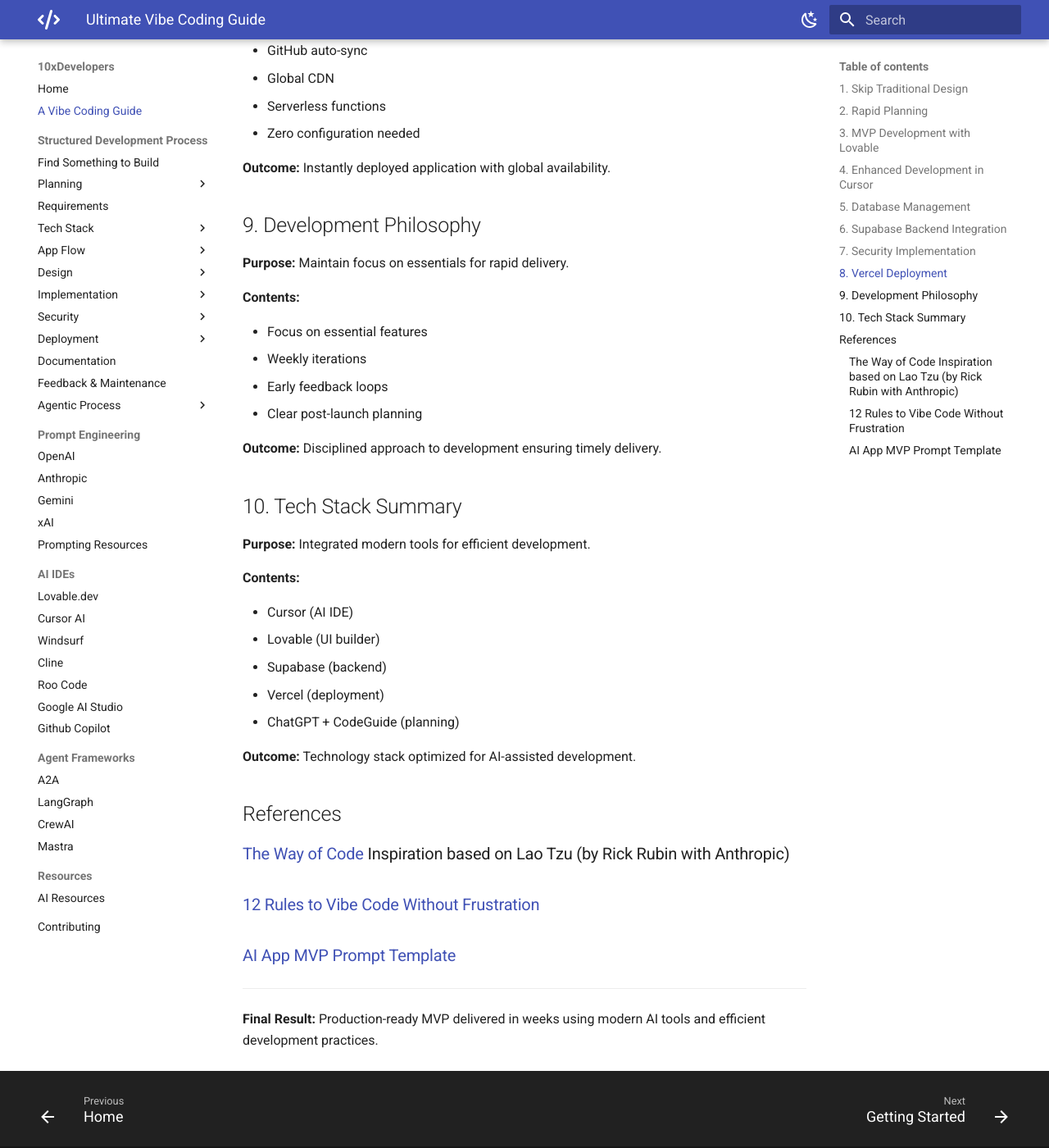
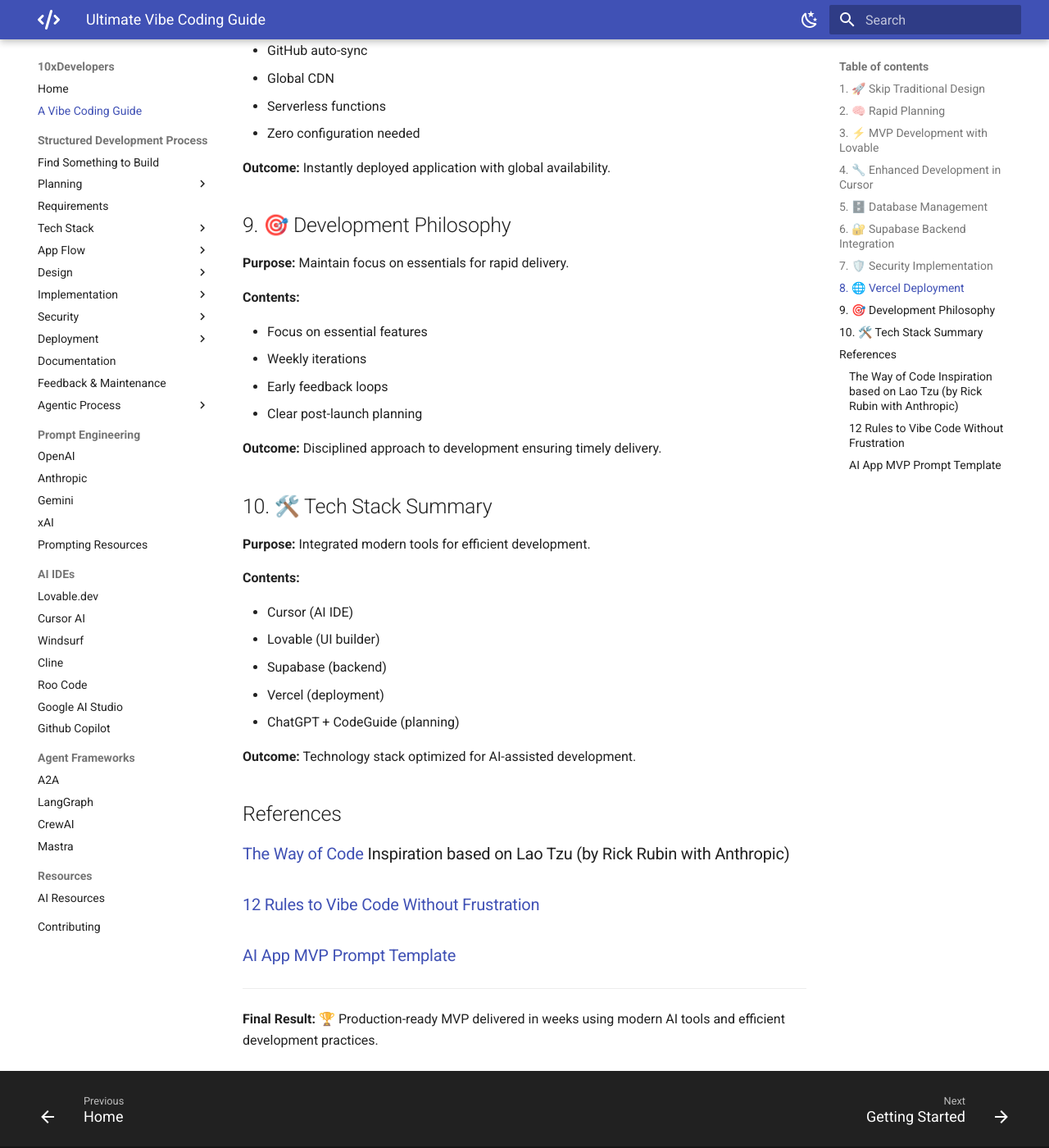
Before and after one commit to shlomoc/10xdev, an MkDocs documentation site: the page built from docs/guides/ultimate-vibe-coding-guide.md, in a window 1280 px wide and 1400 px high, scrolled down 3027 px. Shown: the whole window at 82% size. Built offline with MkDocs 1.6.1 and Material for MkDocs 9.7.7, drawn with Linux system fonts in a browser that asks for light colours; some of the changed text lies outside the part shown.

```diff
--- a/docs/guides/ultimate-vibe-coding-guide.md
+++ b/docs/guides/ultimate-vibe-coding-guide.md
@@ -13,7 +13,7 @@ source: "https://x.com/PrajwalTomar_/status/1904540868935131622"
 
 A modern, streamlined approach to building MVPs using AI-powered tools and efficient workflows.
 
-## 1. Skip Traditional Design
+## 1. 🚀 Skip Traditional Design
 
 **Purpose:** Replace traditional design processes with AI-powered tools.
 
@@ -25,7 +25,7 @@ A modern, streamlined approach to building MVPs using AI-powered tools and effic
 
 **Outcome:** Faster development cycles with immediately usable prototypes.
 
-## 2. Rapid Planning
+## 2. 🧠 Rapid Planning
 
 **Purpose:** Streamline the planning phase for quicker project initiation.
 
@@ -37,7 +37,7 @@ A modern, streamlined approach to building MVPs using AI-powered tools and effic
 
 **Outcome:** Clearer project requirements and priorities established early.
 
-## 3. MVP Development with Lovable
+## 3. ⚡ MVP Development with Lovable
 
 **Purpose:** Leverage AI-powered development for core functionality.
 
@@ -50,7 +50,7 @@ A modern, streamlined approach to building MVPs using AI-powered tools and effic
 
 **Outcome:** Rapidly implemented core functionality with minimal manual coding.
 
-## 4. Enhanced Development in Cursor
+## 4. 🔧 Enhanced Development in Cursor
 
 **Purpose:** Augment and refine the initial implementation.
 
@@ -62,7 +62,7 @@ A modern, streamlined approach to building MVPs using AI-powered tools and effic
 
 **Outcome:** More sophisticated functionality and optimized code structure.
 
-## 5. Database Management
+## 5. 🗄️ Database Management
 
 **Purpose:** Efficient and automated database integration.
 
@@ -74,7 +74,7 @@ A modern, streamlined approach to building MVPs using AI-powered tools and effic
 
 **Outcome:** Seamless database operations with minimal manual configuration.
 
-## 6. Supabase Backend Integration
+## 6. 🔐 Supabase Backend Integration
 
 **Purpose:** Implement robust backend services quickly.
 
@@ -88,7 +88,7 @@ A modern, streamlined approach to building MVPs using AI-powered tools and effic
 
 **Outcome:** Complete backend infrastructure without building from scratch.
 
-## 7. Security Implementation
+## 7. 🛡️ Security Implementation
 
 **Purpose:** Ensure application security from the start.
 
@@ -101,7 +101,7 @@ A modern, streamlined approach to building MVPs using AI-powered tools and effic
 
 **Outcome:** Secure application with industry-standard protections built in.
 
-## 8. Vercel Deployment
+## 8. 🌐 Vercel Deployment
 
 **Purpose:** Simplified deployment and hosting.
 
@@ -114,7 +114,7 @@ A modern, streamlined approach to building MVPs using AI-powered tools and effic
 
 **Outcome:** Instantly deployed application with global availability.
 
-## 9. Development Philosophy
+## 9. 🎯 Development Philosophy
 
 **Purpose:** Maintain focus on essentials for rapid delivery.
 
@@ -127,7 +127,7 @@ A modern, streamlined approach to building MVPs using AI-powered tools and effic
 
 **Outcome:** Disciplined approach to development ensuring timely delivery.
 
-## 10. Tech Stack Summary
+## 10. 🛠️ Tech Stack Summary
 
 **Purpose:** Integrated modern tools for efficient development.
 
@@ -150,4 +150,4 @@ A modern, streamlined approach to building MVPs using AI-powered tools and effic
 
 ---
 
-**Final Result:** Production-ready MVP delivered in weeks using modern AI tools and efficient development practices.
+**Final Result:** 🏆 Production-ready MVP delivered in weeks using modern AI tools and efficient development practices.
```
Also changed, not shown: docs/ide/aistudio.md (+1 -0 lines), docs/prompt-engineering/openai.md (+1 -0 lines), docs/structured/design/design-spec-prompt.md (+1 -1 lines), docs/structured/implementation/index.md (+2 -0 lines).
